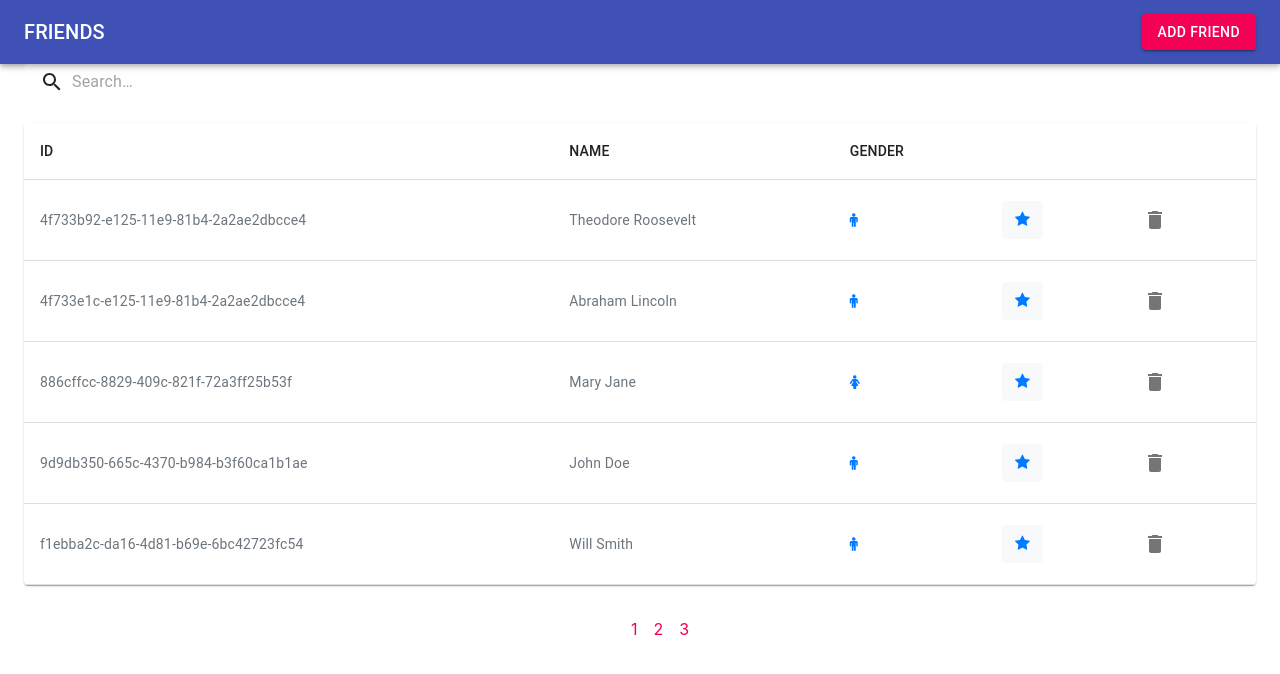
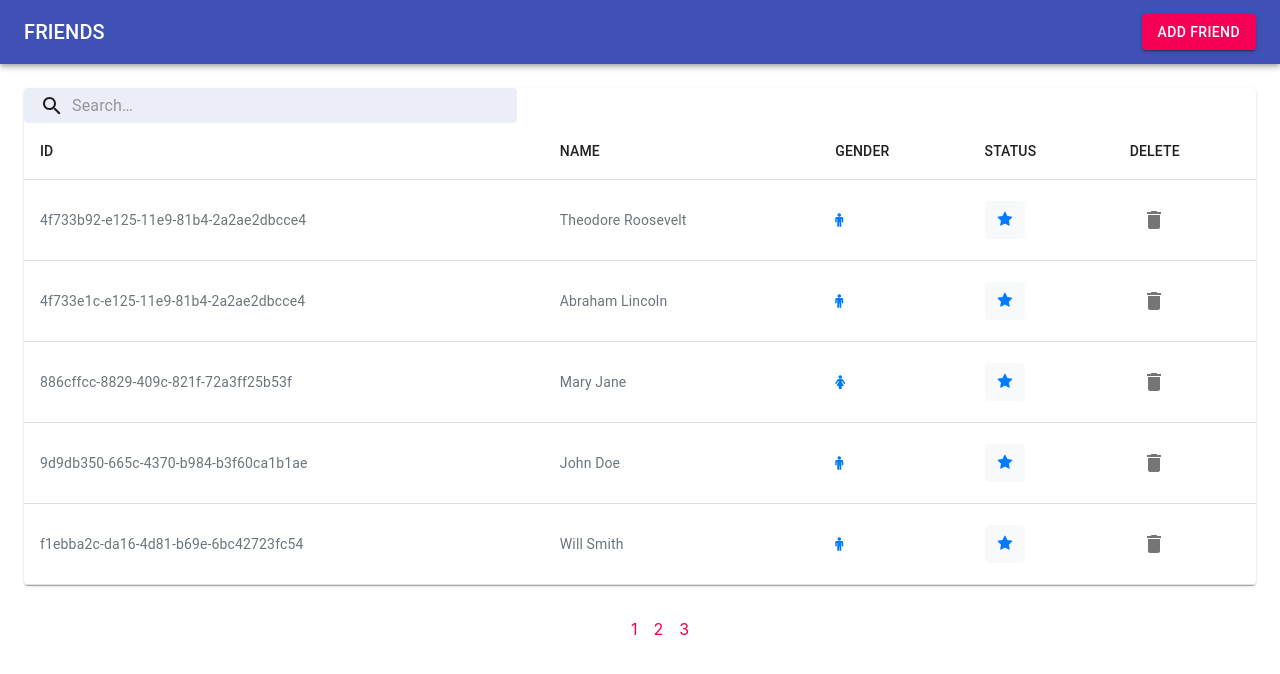
Before and after one commit to Unicornelia/HeavenHR, a React (Create React App) app: page / in a window 1280 px wide. Shown: the top 674 px of the page. Built offline with nearby package versions, Linux system fonts and the light colour scheme; data requests are answered from the project's data file.

Commit message:
:sparkles: generalize header and move down search

```diff
--- a/src/components/FriendsList.js
+++ b/src/components/FriendsList.js
@@ -1,6 +1,9 @@
-import React from "react";
+import React, { useState } from "react";
 import * as PropTypes from "prop-types";
 
+import SearchIcon from "@material-ui/icons/Search";
+import InputBase from "@material-ui/core/InputBase";
+import { fade, makeStyles } from "@material-ui/core/styles";
 import Paper from "@material-ui/core/Paper";
 import Table from "@material-ui/core/Table";
 
@@ -9,12 +12,70 @@ import TableHeader from "./TableHeader";
 
 const { shape, arrayOf } = PropTypes;
 
-const FriendsList = ({ friends, filterText }) => {
+const useStyles = makeStyles(theme => ({
+  search: {
+    position: "relative",
+    borderRadius: theme.shape.borderRadius,
+    backgroundColor: fade(theme.palette.primary.light, 0.15),
+    "&:hover": {
+      backgroundColor: fade(theme.palette.common.white, 0.25)
+    },
+    width: "40%",
+    [theme.breakpoints.up("sm")]: {}
+  },
+  searchIcon: {
+    padding: theme.spacing(0, 2),
+    height: "100%",
+    position: "absolute",
+    pointerEvents: "none",
+    display: "flex",
+    alignItems: "center",
+    justifyContent: "center"
+  },
+  inputRoot: {
+    color: "inherit"
+  },
+  inputInput: {
+    padding: theme.spacing(1, 1, 1, 0),
+    // vertical padding + font size from searchIcon
+    paddingLeft: `calc(1em + ${theme.spacing(4)}px)`,
+    transition: theme.transitions.create("width"),
+    width: "100%",
+    [theme.breakpoints.up("md")]: {
+      width: "20ch"
+    }
+  }
+}));
+
+const FriendsList = ({ friends }) => {
+  const classes = useStyles();
+  const [filterText, setFilterText] = useState("");
+
   return (
     <>
       <Paper className="m-4 mt-0">
+        <div className={classes.search}>
+          <div className={classes.searchIcon}>
+            <SearchIcon />
+          </div>
+          <InputBase
+            placeholder="Search…"
+            classes={{
+              root: classes.inputRoot,
+              input: classes.inputInput
+            }}
+            inputProps={{ "aria-label": "search" }}
+            onChange={e => setFilterText(e.target.value)}
+          />
+        </div>
         <Table className="p-2">
-          <TableHeader />
+          <TableHeader
+            first={"id"}
+            second={"name"}
+            third={"gender"}
+            fourth={"status"}
+            fifth={"delete"}
+          />
           <FriendsTableBody friends={friends} filterText={filterText} />
         </Table>
       </Paper>
--- a/src/components/TableHeader.js
+++ b/src/components/TableHeader.js
@@ -4,14 +4,14 @@ import TableRow from "@material-ui/core/TableRow";
 import TableCell from "@material-ui/core/TableCell";
 import TableHead from "@material-ui/core/TableHead";
 
-export default () => (
+export default ({first, second, third, fourth, fifth}) => (
   <TableHead>
     <TableRow>
-      <TableCell className="text-uppercase">id</TableCell>
-      <TableCell className="text-uppercase">name</TableCell>
-      <TableCell className="text-uppercase">gender</TableCell>
-      <TableCell />
-      <TableCell />
+      <TableCell className="text-uppercase">{first}</TableCell>
+      <TableCell className="text-uppercase">{second}</TableCell>
+      <TableCell className="text-uppercase">{third}</TableCell>
+      <TableCell className="text-uppercase">{fourth}</TableCell>
+      <TableCell className="text-uppercase">{fifth}</TableCell>
     </TableRow>
   </TableHead>
 );
--- a/src/containers/FriendsContainer.js
+++ b/src/containers/FriendsContainer.js
@@ -4,56 +4,12 @@ import { connect } from "react-redux";
 import FriendsList from "../components/FriendsList";
 import Header from "../components/Header";
 import Pagination from "../components/Pagination";
-import SearchIcon from "@material-ui/icons/Search";
-import InputBase from "@material-ui/core/InputBase";
-import { fade, makeStyles } from "@material-ui/core/styles";
 
 const { shape, arrayOf } = PropTypes;
 
-const useStyles = makeStyles(theme => ({
-  search: {
-    position: "relative",
-    borderRadius: theme.shape.borderRadius,
-    backgroundColor: fade(theme.palette.common.white, 0.15),
-    "&:hover": {
-      backgroundColor: fade(theme.palette.common.white, 0.25)
-    },
-    width: "100%",
-    [theme.breakpoints.up("sm")]: {
-      marginLeft: theme.spacing(3),
-      width: "auto"
-    }
-  },
-  searchIcon: {
-    padding: theme.spacing(0, 2),
-    height: "100%",
-    position: "absolute",
-    pointerEvents: "none",
-    display: "flex",
-    alignItems: "center",
-    justifyContent: "center"
-  },
-  inputRoot: {
-    color: "inherit"
-  },
-  inputInput: {
-    padding: theme.spacing(1, 1, 1, 0),
-    // vertical padding + font size from searchIcon
-    paddingLeft: `calc(1em + ${theme.spacing(4)}px)`,
-    transition: theme.transitions.create("width"),
-    width: "100%",
-    [theme.breakpoints.up("md")]: {
-      width: "20ch"
-    }
-  }
-}));
-
 const FriendsContainer = ({ friends }) => {
-  const classes = useStyles();
-
   const [currentPage, setCurrentPage] = useState(1);
   const [itemsPerPage, setItemsPerPage] = useState(5);
-  const [filterText, setFilterText] = useState("");
 
   //Get current friends
   const indexOfLastFriend = currentPage * itemsPerPage;
@@ -67,21 +23,7 @@ const FriendsContainer = ({ friends }) => {
   return (
     <>
       <Header isHomePage={true} />
-      <div className={classes.search}>
-        <div className={classes.searchIcon}>
-          <SearchIcon />
-        </div>
-        <InputBase
-          placeholder="Search…"
-          classes={{
-            root: classes.inputRoot,
-            input: classes.inputInput
-          }}
-          inputProps={{ "aria-label": "search" }}
-          onChange={e => setFilterText(e.target.value)}
-        />
-      </div>
-      <FriendsList friends={currentFriends} filterText={filterText} />
+      <FriendsList friends={currentFriends} />
       <Pagination
         itemsPerPage={itemsPerPage}
         total={friends.length}
```
